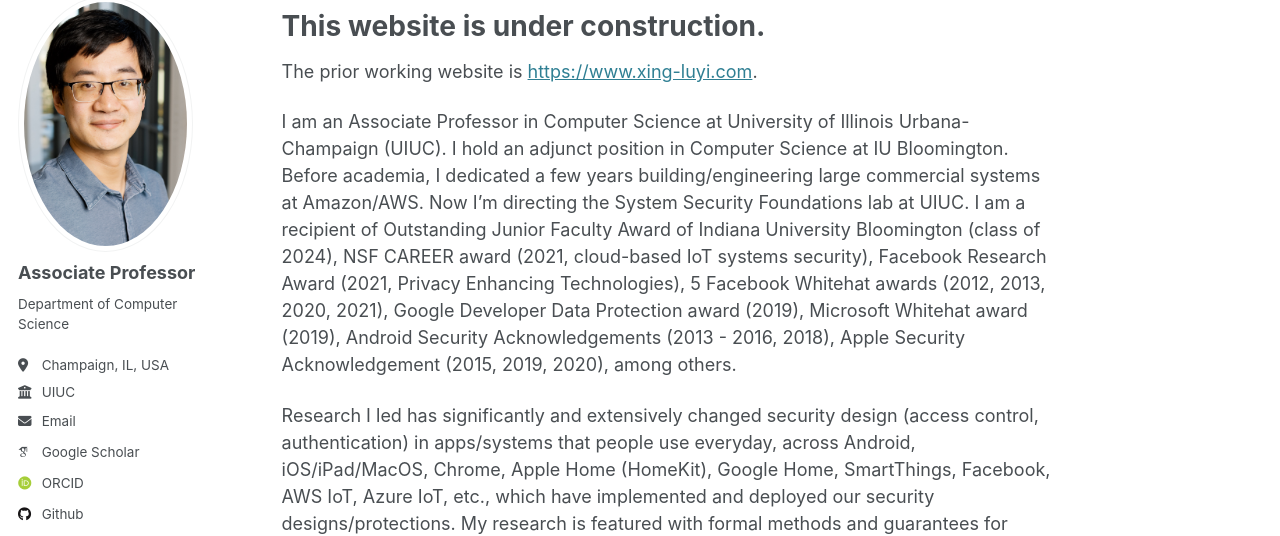
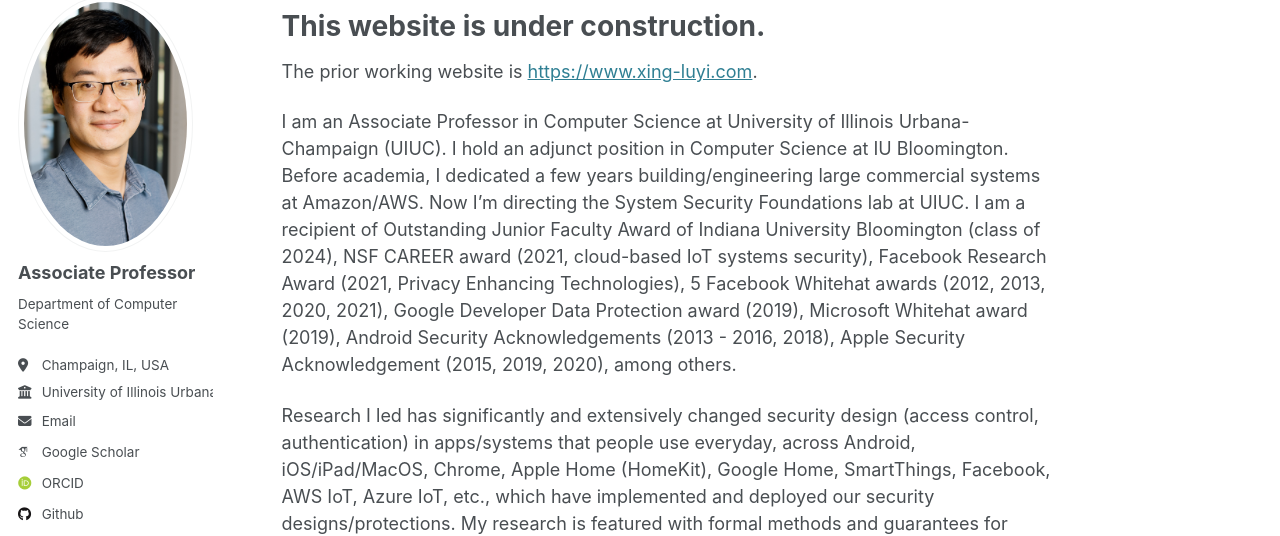
Before and after one commit to luyixing/luyixing.github.io, a Jekyll site: the page built from _pages/about.md, in a window 1280 px wide. Shown: the part 110-646 px from the top of the page. Built offline with Jekyll 4.4.1, drawn with Linux system fonts in a browser that asks for light colours; some web fonts are replaced.

Commit message:
Update _config.yml

```diff
--- a/_config.yml
+++ b/_config.yml
@@ -26,7 +26,7 @@ author:
   pronouns         : # example: "she/her"
   bio              : "Department of Computer Science"
   location         : "Champaign, IL, USA"
-  employer         : "UIUC"
+  employer         : "University of Illinois Urbana-Champaign (UIUC)"
   uri              : # URL
   email            : "lxing2@illinois.edu"
 
```
